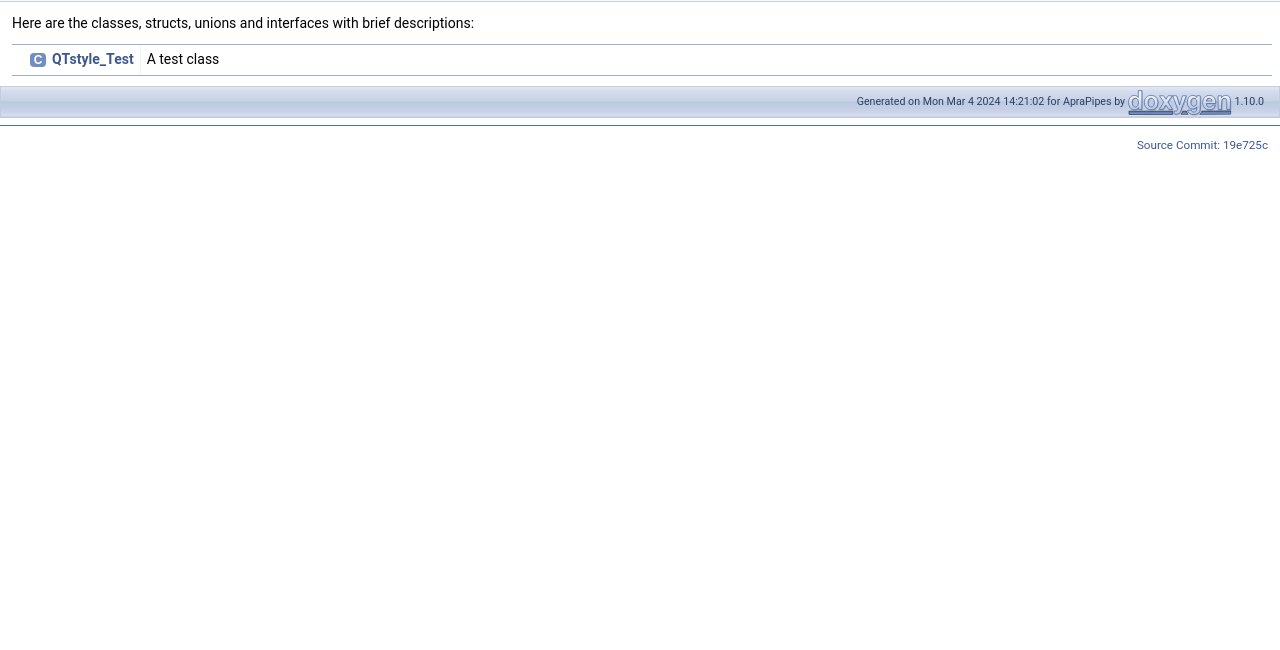
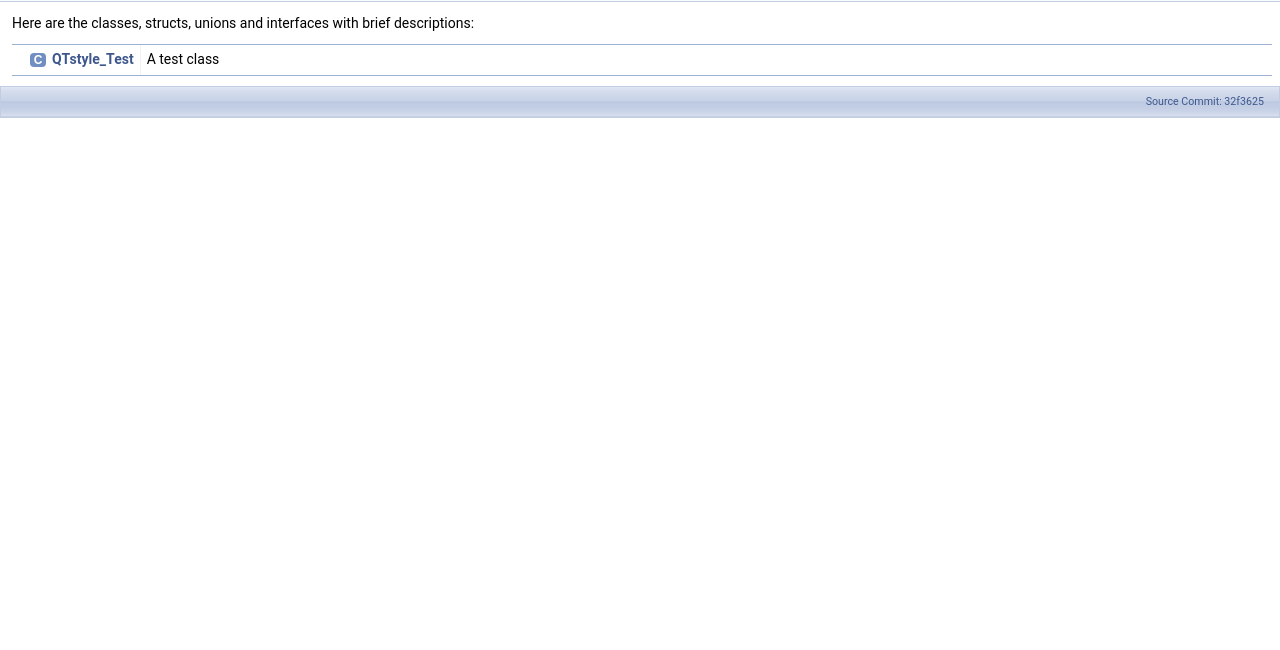
Before and after one commit to Ashu7950/Doxy, a plain HTML site: page annotated.html in a window 1280 px wide. Shown: the part 150-800 px from the top of the page. Drawn offline with Linux system fonts and the light colour scheme.

Commit message:
deploy: 32f3625094a9983db93c701e2ccea15e6c549b8b

```diff
--- a/annotated.html
+++ b/annotated.html
@@ -82,11 +82,8 @@ $(function() {
 </div><!-- contents -->
 <div id="nav-path" class="navpath"><!-- id is needed for treeview function! -->
     <ul>
-      <li class="footer">Generated on Mon Mar 4 2024 14:21:02 for ApraPipes by <a href="https://www.doxygen.org/index.html"><img class="footer" src="doxygen.svg" width="104" height="31" alt="doxygen"/></a> 1.10.0 </li>
+      <li class="footer"><a href="https://github.com/Apra-Labs/ApraPipes/commits/main/">Source Commit: 32f3625</a></li>
     </ul>
   </div>
-  <hr class="footer"/><address class="footer"><small>
-  <a href="https://github.com/Apra-Labs/ApraPipes/commits/main/">Source Commit: 19e725c</a>
-  </small></address>
   </body>
   </html>
```
Also changed, not shown: classQTstyle__Test-members.html (+1 -4 lines), classQTstyle__Test.html (+1 -4 lines), classes.html (+1 -4 lines), files.html (+1 -4 lines), functions.html (+1 -4 lines), functions_enum.html (+1 -4 lines), functions_eval.html (+1 -4 lines), functions_func.html (+1 -4 lines), functions_vars.html (+1 -4 lines), graph_legend.html (+1 -4 lines), index.html (+1 -4 lines), test_8cpp.html (+1 -4 lines).
